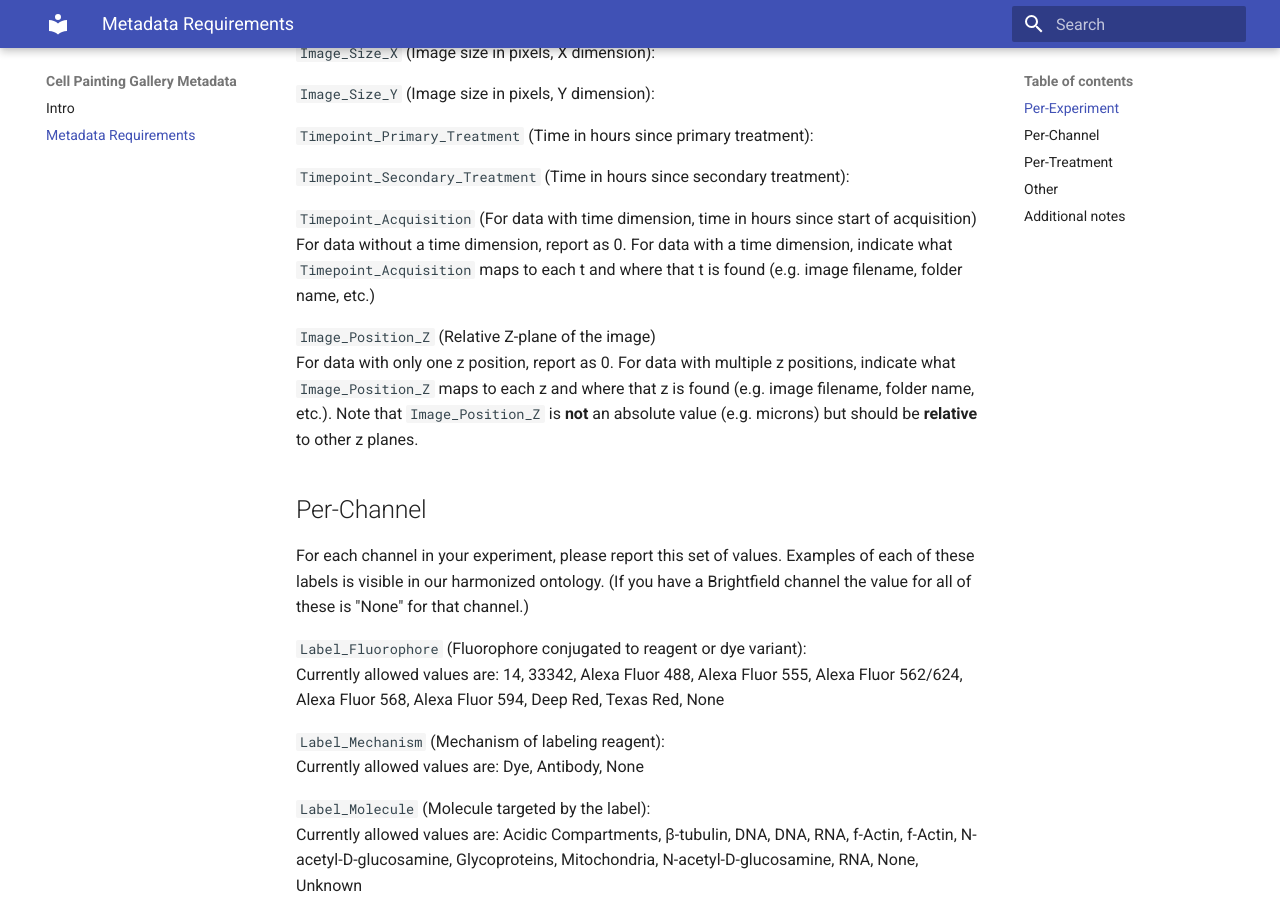
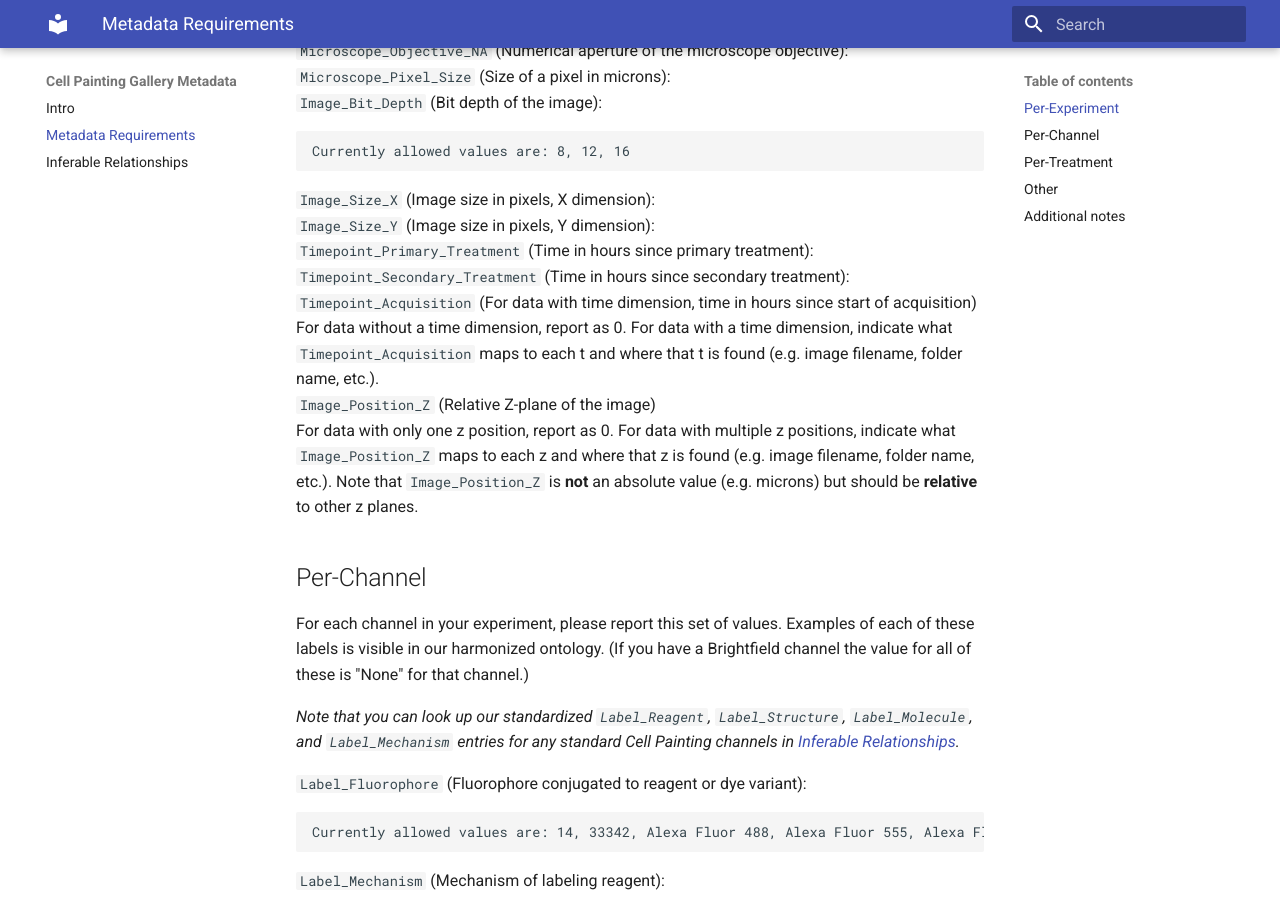
Before and after one commit to broadinstitute/cellpainting-gallery-metadata, an MkDocs documentation site: the page built from docs/metadata_requirements.md, in a window 1280 px wide and 900 px high, scrolled down 1450 px. Built offline with MkDocs 1.6.1 and Material for MkDocs 9.7.7, drawn with Linux system fonts in a browser that asks for light colours; some of the changed text lies outside the part shown.

Commit message:
add inferable relationships

````diff
--- a/docs/metadata_requirements.md
+++ b/docs/metadata_requirements.md
@@ -12,57 +12,77 @@
 If they are **not** (e.g. you used multiple cell lines in your experiment), mark that entry as `multiple` and include that entry as a column in each of your PLATEMAP.tsv's.
 
 `Plate_Size` (Number of wells in multiwell plate):
+
+```text
 Currently allowed values are: 6, 24, 96, 384, 1536
+```
 
 `CP_Version` (Version of the Cell Painting Assay):
+
+```text
 Currently allowed values are: v1, v2, v2.5, v3, lipocyte painting, neuro painting, live cell painting, other
+```
 
 `DOI_to_Cite` (DOI to cite when using data):
+`Year_Imaged` (Year of image acquisition):
+`Cell_Line_Name` (Name of the cell line, if named): *Note that you can look up our standardized `Cell_Line_Type` and `Cell_Line_Organism` entries for all already-allowed values in [Inferable Relationships](inferable_relationships.md).*
 
-`Year_Imaged` (Year of image acquisition):
-
-`Cell_Line_Name` (Name of the cell line, if named):
+```text
 Currently allowed values are: A549, C2C12, HeLa, HepG2, HepaRG, HEK293T, Huh7, MCF-7, N2a, SH-SY5Y, U2OS, None
+```
 
 `Cell_Line_Type` (Cell type):
+
+```text
 Currently allowed values are: iPSC, bone cancer, breast cancer, cervical cancer, liver cancer, lung cancer, primary human hepatocyte
+```
 
 `Cell_Line_Modification` (Line modifications (clone selection, Cas9 overexpression, etc.)):
+
+```text
 Currently allowed values are: subclone A, Cas9 polyclonal overexpression, None
+```
 
 `Cell_Line_Organism` (Organism from which the cell line was derived):
+
+```text
 Currently allowed values are: Homo sapiens, Mus musculus, Rattus norvegicus
+```
 
 `Microscope_Name` (Microscope manufacturer and type):
+
+```text
 Currently allowed values are: Revvity Opera Phenix, Revvity Operetta, Molecular Devices ImageXpress 5000A, Molecular Devices ImageXpress Micro, Molecular Devices ImageXpress Micro XL, Molecular Devices ImageXpress Micro XLS, Agilent BioTek Cytation 5
+```
 
 `Microscope_Binning` (Binning of the microscope):
+
+```text
 Currently allowed values are: 1, 2, 3, 4
+```
 
 `Microscope_Modality` (Microscope modality):
+
+```text
 Currently allowed values are: Widefield, Confocal
+```
 
 `Microscope_Objective_Magnification` (Magnification of the microscope objective):
+`Microscope_Objective_NA` (Numerical aperture of the microscope objective):
+`Microscope_Pixel_Size` (Size of a pixel in microns):
+`Image_Bit_Depth` (Bit depth of the image):
 
-`Microscope_Objective_NA` (Numerical aperture of the microscope objective):
-
-`Microscope_Pixel_Size` (Size of a pixel in microns):
-
-`Image_Bit_Depth` (Bit depth of the image):
+```text
 Currently allowed values are: 8, 12, 16
+```
 
 `Image_Size_X` (Image size in pixels, X dimension):
-
 `Image_Size_Y` (Image size in pixels, Y dimension):
-
 `Timepoint_Primary_Treatment` (Time in hours since primary treatment):
-
 `Timepoint_Secondary_Treatment` (Time in hours since secondary treatment):
-
 `Timepoint_Acquisition` (For data with time dimension, time in hours since start of acquisition)
 For data without a time dimension, report as 0.
-For data with a time dimension, indicate what `Timepoint_Acquisition` maps to each t and where that t is found (e.g. image filename, folder name, etc.)
-
+For data with a time dimension, indicate what `Timepoint_Acquisition` maps to each t and where that t is found (e.g. image filename, folder name, etc.).
 `Image_Position_Z` (Relative Z-plane of the image)
 For data with only one z position, report as 0.
 For data with multiple z positions, indicate what `Image_Position_Z` maps to each z and where that z is found (e.g. image filename, folder name, etc.).
@@ -74,20 +94,37 @@
 Examples of each of these labels is visible in our harmonized ontology.
 (If you have a Brightfield channel the value for all of these is "None" for that channel.)
 
+*Note that you can look up our standardized `Label_Reagent`, `Label_Structure`, `Label_Molecule`, and `Label_Mechanism` entries for any standard Cell Painting channels in [Inferable Relationships](inferable_relationships.md).*
+
 `Label_Fluorophore` (Fluorophore conjugated to reagent or dye variant):
+
+```text
 Currently allowed values are: 14, 33342, Alexa Fluor 488, Alexa Fluor 555, Alexa Fluor 562/624, Alexa Fluor 568, Alexa Fluor 594, Deep Red, Texas Red, None
+```
 
 `Label_Mechanism` (Mechanism of labeling reagent):
+
+```text
 Currently allowed values are: Dye, Antibody, None
+```
 
 `Label_Molecule` (Molecule targeted by the label):
+
+```text
 Currently allowed values are: Acidic Compartments, β-tubulin, DNA, DNA, RNA, f-Actin, f-Actin, N-acetyl-D-glucosamine, Glycoproteins, Mitochondria, N-acetyl-D-glucosamine, RNA, None, Unknown
+```
 
 `Label_Reagent` (Reagent used to label sample in image):
+
+```text
 Currently allowed values are: Acridine Orange, ChromaLive, ConcanavalinA (ConA), DAPI, Hoechst, Lysotracker, Mitotracker, Phalloidin, SYTO, Tocris MitoBrilliant, Wheat Germ Agglutinin (WGA), Wheat Germ Agglutinin (WGA), Phalloidin, anti–β-tubulin IgG, None
+```
 
 `Label_Structure` (Expected structure that is labeled in image):
+
+```text
 Currently allowed values are: β-tubulin, Endoplasmic Reticulum, f-Actin, Golgi, Plasma Membrane, Golgi, Plasma Membrane, f-Actin, Lysosomes, Lysosomes, Endosomes, Mitochondria, Nucleus, Nucleolus, Cytoplasmic RNA, Nucleus, Nucleolus, Cytoplasmic RNA, None, Unknown
+```
 
 `Microscope_Excitation_Peak` (Excitation peak of the microscope channel imaged):
 `Microscope_Excitation_Width` (Excitation width of the microscope channel imaged):
@@ -108,12 +145,17 @@
 `Treatment_SMILES` (Perturbation applied to cells, SMILES representation)
 `Treatment_Solvent` (Solvent if chemical perturbation)
 `Treatment_Secondary_Treatment` (Secondary treatment applied to cells, if present)
+`Treatment_Category` (Treatment is compound, ORF, or CRISPR):
 
-`Treatment_Category` (Treatment is compound, ORF, or CRISPR)
+```text
 Currently allowed values are: ORF, Compound, CRISPR, shRNA, miRNA, None
+```
 
-`Treatment_Control_Class` (Treatment is an experimental variable or a control)
+`Treatment_Control_Class` (Treatment is an experimental variable or a control):
+
+```text
 Currently allowed values are: Control, Treatment, NegCon, PosCon
+```
 
 ## Other
 
--- a/mkdocs.yml
+++ b/mkdocs.yml
@@ -3,5 +3,6 @@
 nav:
   - Intro: index.md
   - Metadata Requirements: metadata_requirements.md
+  - Inferable Relationships: inferable_relationships.md
 theme:
   name: material
````
Also changed, not shown: 2 other files.
